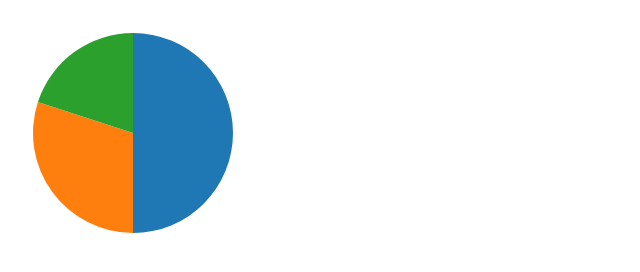
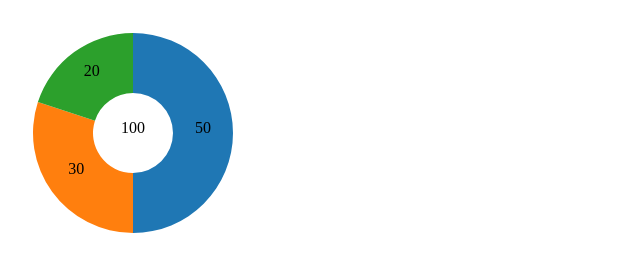
Before and after one commit to miiitaka/D3-sample, a plain HTML site: page basic_charts/pie_chart/index.html in a window 1280 px wide. Shown: the whole page, without its empty margins (0-640 px from the left). Drawn offline with nearby package versions, Linux system fonts and the light colour scheme.

Commit message:
Updated.

```diff
--- a/basic_charts/pie_chart/d3.pie-chart.js
+++ b/basic_charts/pie_chart/d3.pie-chart.js
@@ -29,16 +29,34 @@
         .attr("transform", "translate(" + settings.width / 2 + "," + settings.height / 2 + ")");
 
       // Basic Setting
-      pieElement = svg.selectAll("path")
+      pieElement = svg.selectAll("g")
         .data(pie(settings.data))
         .enter()
-        .append("path")
+        .append("g");
+
+      // Path Setting
+      pieElement.append("path")
         .style("fill", function(d, i) {
           return colorSet(i);
+        })
+        .attr("d", arc);
+
+      // Text Setting
+      pieElement.append("text")
+        .attr("class", "pie-text")
+        .attr("transform", function(d){
+          return "translate(" + arc.centroid(d) + ")"
+        })
+        .text(function(d){
+          return d.value;
         });
 
-      // arc Setting
-      pieElement.attr("d", arc);
+      // Total View
+      d3.select("svg")
+        .append("text")
+        .attr("transform", "translate(" + settings.width / 2 + "," + settings.height / 2 + ")")
+        .attr("class", "total")
+        .text(d3.sum(settings.data));
     });
   };
 }(jQuery));
--- a/basic_charts/pie_chart/index.html
+++ b/basic_charts/pie_chart/index.html
@@ -9,10 +9,19 @@
   <script>
     $(function(){
       $("#pieChart").D3PieChart({
-        "data": [50, 30, 20]
+        "data": [50, 30, 20],
+        "innerRadisu": 40
       });
     });
   </script>
+  <style>
+    .total {
+      text-anchor: middle;
+    }
+    .pie-text {
+      text-anchor: middle;
+    }
+  </style>
 </head>
 <body>
   <div id="pieChart"></div>
```
